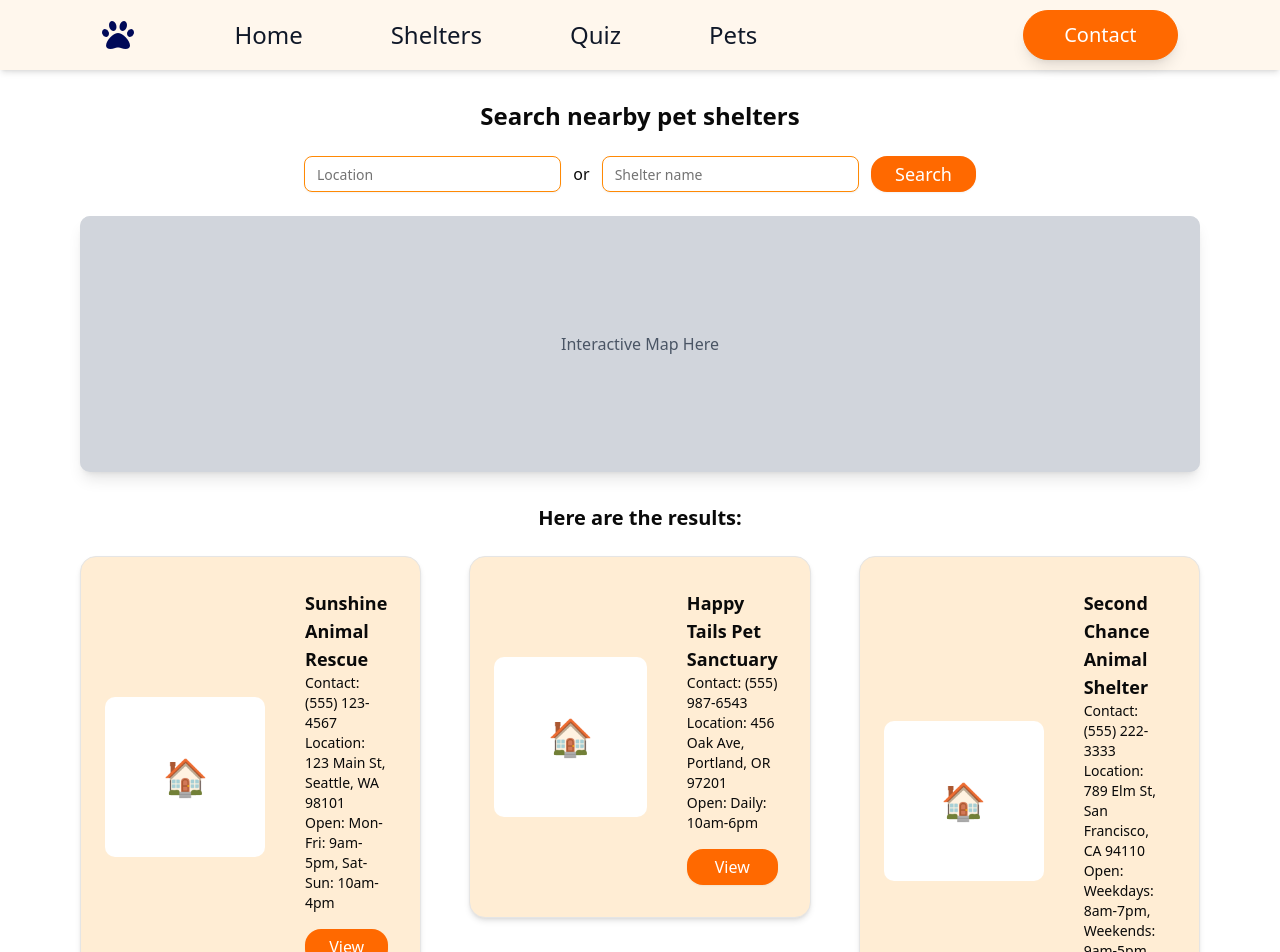
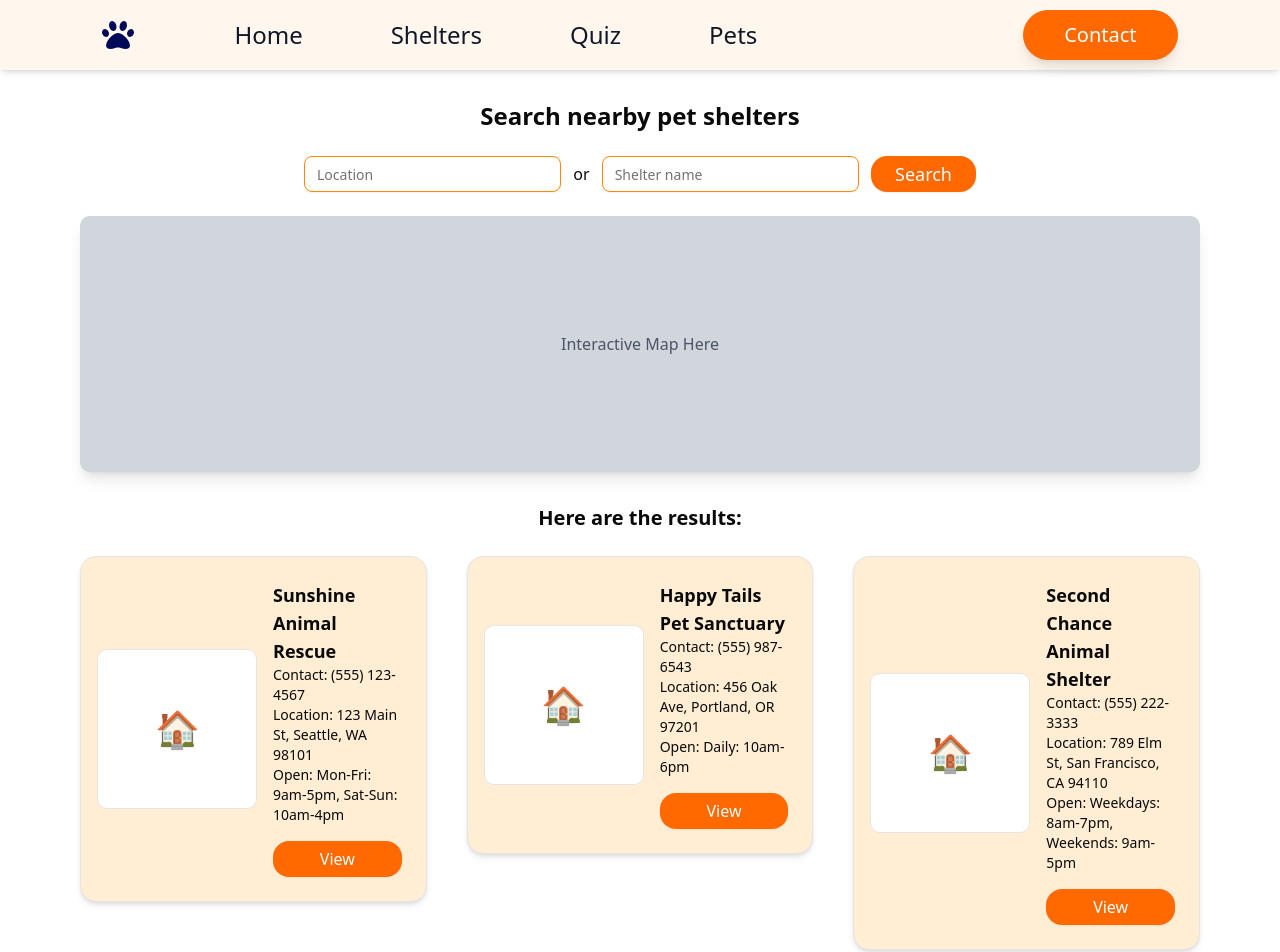
Before and after one commit to ppe11/flashcard, a Next.js app: page /shelters in a window 1280 px wide. Shown: the top 952 px of the page. Built offline with nearby package versions, Linux system fonts and the light colour scheme; no server answers.

Commit message:
Update spacing in cards

```diff
--- a/src/app/shelters/page.jsx
+++ b/src/app/shelters/page.jsx
@@ -138,21 +138,21 @@ const Shelters = () => {
       ) : shelters.length === 0 ? (
         <div className="text-center py-10">No shelters found. Try a different search.</div>
       ) : (
-        <div className="grid grid-cols-1 md:grid-cols-2 lg:grid-cols-3 gap-12 mt-6">
+        <div className="grid grid-cols-1 md:grid-cols-2 lg:grid-cols-3 gap-10 mt-6">
           {shelters.map((shelter) => (
             <div
               key={shelter.id}
               className='flex flex-col hover:shadow-xl h-fit hover:scale-105 transition duration-400 rounded-2xl'
             >
-              <Card className="flex bg-orange-100 p-6 rounded-2xl shadow-md ">
-                <div className="flex items-center gap-8">
+              <Card className="flex bg-orange-100 p-4 rounded-2xl shadow-md ">
+                <div className="flex items-center gap-2">
                   {/* Shelter Image */}
-                  <div className="w-40 h-40 bg-white rounded-lg flex items-center justify-center">
+                  <div className="w-40 h-40 bg-white rounded-lg flex items-center justify-center border">
                     {shelter.photos && shelter.photos.length > 0 ? (
                       <img
                         src={shelter.photos[0].medium}
                         alt={shelter.name}
-                        className="w-full h-full object-cover rounded-lg"
+                        className="w-full h-14/12 object-cover rounded-lg"
                         onError={(e) => {
                           e.target.onerror = null;
                           e.target.src = 'https://placehold.co/150x150?text=🏠';
```
